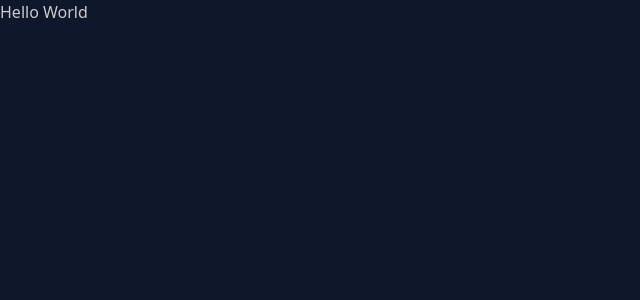
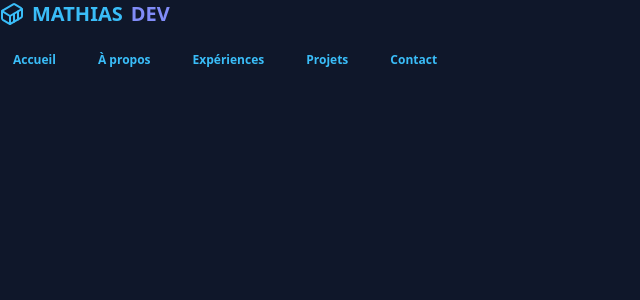
Before and after one commit to mathias-pg/Portfolio, a React (Vite) app: page / in a window 1280 px wide. Shown: the top 300 px of the page, without its empty margins (0-640 px from the left). Built offline with nearby package versions, Linux system fonts and the light colour scheme.

Commit message:
Ajout d'une Navbar

```diff
--- a/package.json
+++ b/package.json
@@ -11,6 +11,7 @@
   },
   "dependencies": {
     "@tailwindcss/vite": "^4.1.4",
+    "lucide-react": "^0.501.0",
     "react": "^19.0.0",
     "react-dom": "^19.0.0",
     "tailwindcss": "^4.1.4"
--- a/src/App.tsx
+++ b/src/App.tsx
@@ -1,12 +1,13 @@
 
 import './App.css'
+import Navbar from './components/Navbar'
 
 function App() {
 
   return (
-    <h1>
-      Hello World
-    </h1>
+    <div>
+      <Navbar/>
+    </div>
   )
 }
 
--- /dev/null
+++ b/src/components/Navbar.tsx
@@ -0,0 +1,49 @@
+import { Container } from "lucide-react";
+
+const Navbar = () => {
+    return(
+        <div>
+            <a href="#" className="font-bold text-primary flex items-center gap-2 text-3xl md:text-xl">
+                <Container />
+                MATHIAS
+                <span className="text-secondary">DEV</span>
+            </a>
+            <ul
+                className="flex gap-4 mt-4 text-sm md:text-base">
+                <li>
+                    <a href="#"
+                    className="btn btn-sm btn-ghost text-primary hover:text-secondary transition-colors duration-200">
+                        Accueil
+                    </a>
+                </li>
+                <li>
+                    <a href="#"
+                    className="btn btn-sm btn-ghost text-primary hover:text-secondary transition-colors duration-200">
+                        À propos
+                    </a>
+                </li>
+                <li>
+                    <a href="#"
+                    className="btn btn-sm btn-ghost text-primary hover:text-secondary transition-colors duration-200">
+                        Expériences
+                    </a>
+                </li>
+                <li>
+                    <a href="#"
+                    className="btn btn-sm btn-ghost text-primary hover:text-secondary transition-colors duration-200">
+                        Projets
+                    </a>
+                </li>
+                <li>
+                    <a href="#"
+                    className="btn btn-sm btn-ghost text-primary hover:text-secondary transition-colors duration-200">
+                        Contact
+                    </a>
+                </li>
+            </ul>
+        </div>
+    )
+}
+
+
+export default Navbar;
```
Also changed, not shown: 1 other file (tests, documents, lock files or other folders).
